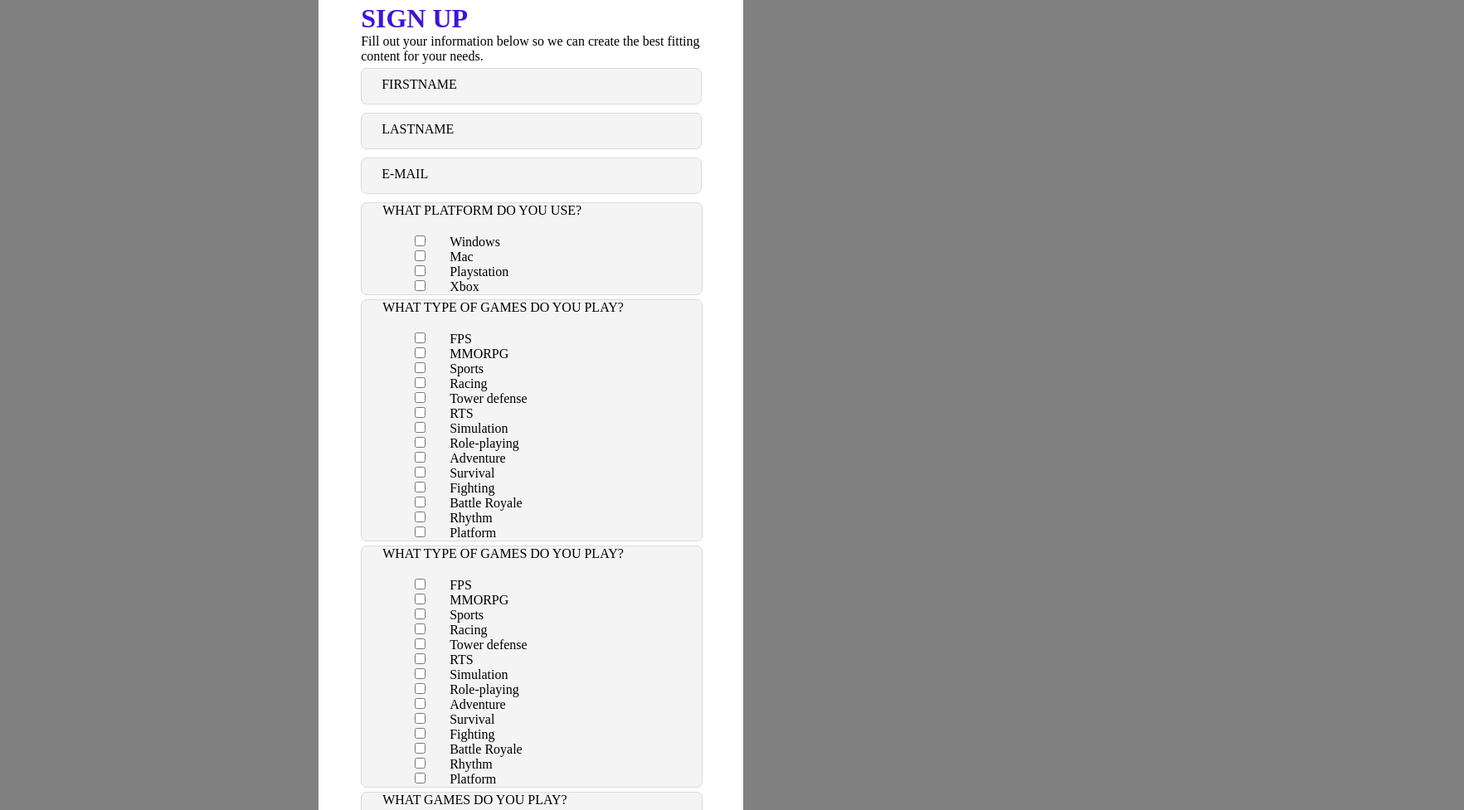
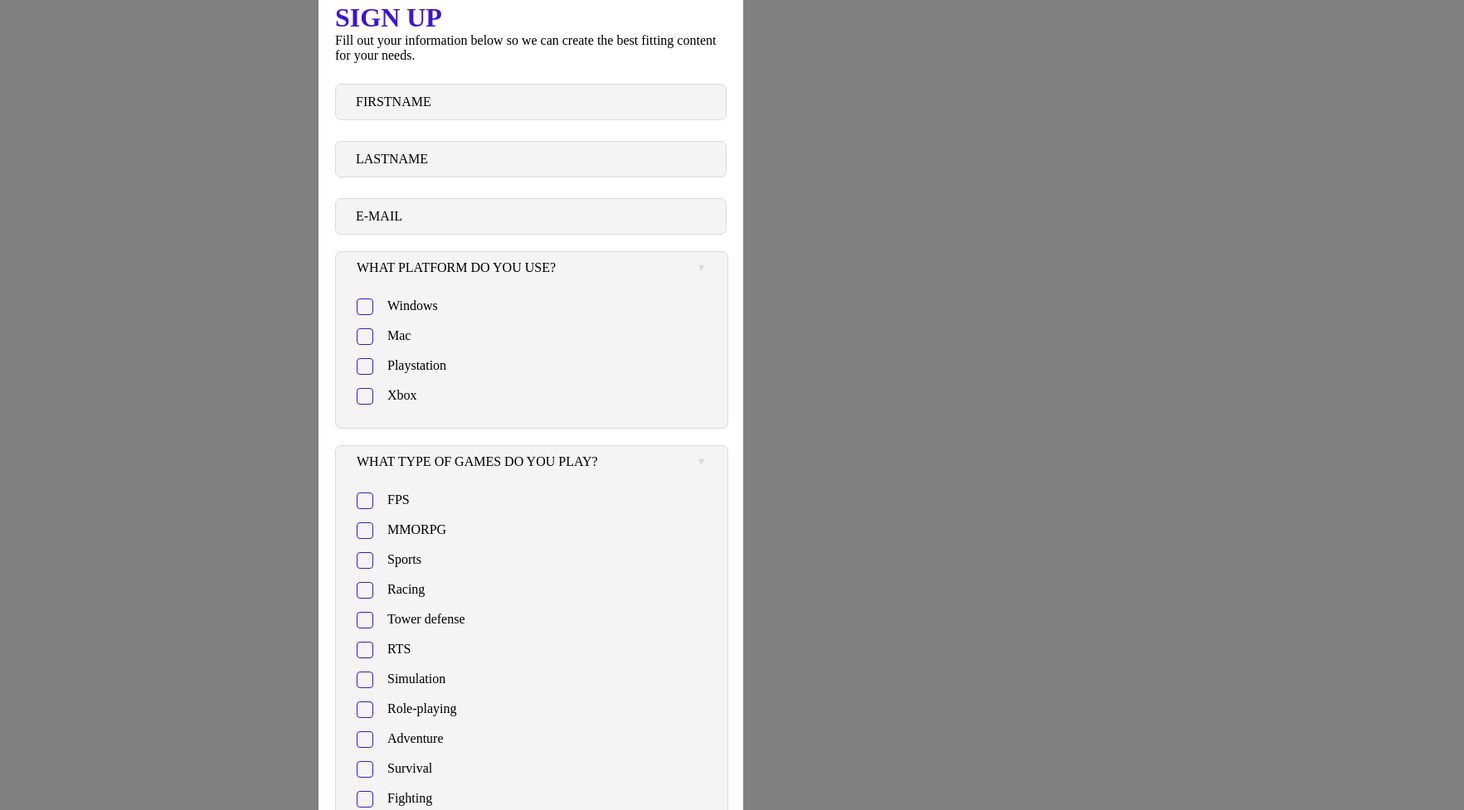
Before and after one commit to sign4731/ezone_form, a website built with Vite: page index.html in a window 1280 px wide. Shown: the part 1172-2149 px from the top of the page at 83% size, 1765 px wide, since content can reach past the window. Built offline with nearby package versions, Linux system fonts and the light colour scheme.

Commit message:
styling on form

```diff
--- a/index.html
+++ b/index.html
@@ -19,10 +19,7 @@
               <h1>WELCOME</h1>
               <h2>SIGN UP TO BECOME THE BEST GAMER</h2>
               <div class="line"></div>
-              <p>
-                Ezone wants to help gamers improve their performance when gaming through advice and guidance related to training and lifestyle. You're signing up for customized content in the form of
-                emails to improve your skills.
-              </p>
+              <p>Ezone wants to help gamers improve their performance when gaming through advice and guidance related to training and lifestyle. You're signing up for customized content in the form of emails to improve your skills.</p>
               <button>SIGN ME UP ><span class="arrow"></span></button>
             </div>
             <div class="card_contents card_form">
@@ -31,9 +28,10 @@
               <form>
                 <div class="form_group">
                   <div class="form_group_names">
+                    <div class="firstname">
                       <label for="first_name">FIRSTNAME</label>
                       <input type="text" id="first_name" name="first_name" />
-
+                    </div>
                     <label for="last_name">LASTNAME</label>
                     <input type="text" id="last_name" name="last_name" />
                   </div>
@@ -43,11 +41,7 @@
 
                   <div class="platforms">
                     <div class="checkfield_wrapper">
-
-
-                    <div class="checkfield_label">
-                      <label for="">WHAT PLATFORM DO YOU USE?</label>
-                    </div>
+                      <div class="checkfield_label"><label for="">WHAT PLATFORM DO YOU USE?</label><span>▼</span></div>
 
                       <div class="dropdown">
                         <ul>
@@ -74,9 +68,7 @@
 
                   <div class="types">
                     <div class="checkfield_wrapper">
-                  <div class="checkfield_label">
-                    <label for="">WHAT TYPE OF GAMES DO YOU PLAY?</label>
-                    </div>
+                      <div class="checkfield_label"><label for="">WHAT TYPE OF GAMES DO YOU PLAY?</label><span>▼</span></div>
 
                       <div class="dropdown">
                         <ul>
@@ -141,10 +133,7 @@
                     </div>
 
                     <div class="checkfield_wrapper">
-
-                    <div class="checkfield_label">
-                      <label for="">WHAT TYPE OF GAMES DO YOU PLAY?</label>
-                    </div>
+                      <div class="checkfield_label"><label for="">WHAT TYPE OF GAMES DO YOU PLAY?</label><span>▼</span></div>
                       <div class="dropdown">
                         <ul>
                           <li>
@@ -211,10 +200,7 @@
 
                 <div class="games">
                   <div class="checkfield_wrapper">
-
-                  <div class="checkfield_label">
-                    <label for="">WHAT GAMES DO YOU PLAY?</label>
-               </div>
+                    <div class="checkfield_label"><label for="">WHAT GAMES DO YOU PLAY?</label><span>▼</span></div>
                     <div class="dropdown">
                       <ul>
                         <li>
@@ -305,11 +291,8 @@
                     </div>
                   </div>
 
-
                   <div class="checkfield_wrapper">
-                    <div class="checkfield_label">
-                      <label for="">WHAT GAMES DO YOU PLAY?</label>
-                    </div>
+                    <div class="checkfield_label"><label for="">WHAT GAMES DO YOU PLAY?</label><span>▼</span></div>
                     <div class="dropdown">
                       <ul>
                         <li>
@@ -400,16 +383,11 @@
                     </div>
                   </div>
 
+                  <div class="areas">
+                    <div class="checkfield_wrapper">
+                      <div class="checkfield_label"><label for="">WHAT AREAS WOULD YOU LIKE TO IMPROVE?</label><span>▼</span></div>
 
-                  <div class="areas">
-
-                  <div class="checkfield_wrapper">
-                    <div class="checkfield_label">
-                     <label for="">WHAT AREAS WOULD YOU LIKE TO IMPROVE?</label>
-                    </div>
-
-                    <div class="checkfield_label">
-                    </div>
+                      <div class="checkfield_label"></div>
 
                       <div class="dropdown">
                         <ul>
--- a/sass/layout/_card_two.scss
+++ b/sass/layout/_card_two.scss
@@ -1,40 +1,43 @@
 @use "../abstracts/_vars.scss" as v;
 
-body{
+body {
   background-color: grey;
 }
 
-.card .card_form{
+.card_form {
   background-color: v.$white;
-    padding: 10%;
+  padding: 50px 20px;
 }
 
-.form_group_names input, #email {
+.card_form button {
+}
+
+.form_group_names input,
+#email {
   background-color: v.$input_field;
   border: 0.5px solid v.$input_stroke;
-      height:40px;
+  height: 40px;
   width: 98.8%;
   border-radius: 7px;
-    margin: 5px 0;
+  margin-top: 25px;
 
   position: relative;
-
 }
 
-.form_group_names label, body > main > div > div > div > div.card_contents.card_form > form > div > label{
+.form_group_names label,
+body > main > div > div > div > div.card_contents.card_form > form > div > label {
   position: absolute;
   z-index: 1;
-    height:40px;
-    width: 100%;
+  height: 40px;
 
   display: flex;
   align-items: center;
-    margin: 5px 0;
 
   padding: 0 25px;
+  margin-top: 27px;
 }
 
-.checkfield_wrapper{
+.checkfield_wrapper {
   background-color: v.$input_field;
   border: 0.5px solid v.$input_stroke;
 
@@ -45,26 +48,53 @@ body{
   display: flex;
   flex-direction: column;
 
-    margin: 5px 0;
+  margin: 20px 0;
 
   label {
-        margin-top: 10px;
   }
 
-     ul{
+  ul {
     list-style-type: none;
     margin: 0;
     padding: 0;
   }
 
+  span {
+    color: v.$input_stroke;
+    font-size: 0.8rem;
   }
-.checkfield_wrapper label, .checkfield_wrapper input {
-     padding: 0 25px;
 }
 
+.checkfield_label {
+  padding: 0 25px;
+  display: flex;
+  margin-top: 10px;
+  align-items: center;
+  justify-content: space-between;
+}
 
+.dropdown {
+  padding-top: 20px;
+  padding-left: 25px;
+  padding-bottom: 20px;
+}
 
-.dropdown{
-   padding-top: 20px;
-      padding-left: 5vw;
+.card_form li {
+  padding: 8px 0;
+  display: flex;
+
+  label {
+    padding-left: 17px;
   }
+
+  input {
+    -webkit-appearance: none;
+    appearance: none;
+
+    height: 20px;
+    width: 20px;
+    background-color: v.$input_field;
+    border: 0.5px solid v.$dark_blue;
+    border-radius: 4px;
+  }
+}
```
Lines whose indentation alone changed are shown as unchanged.
